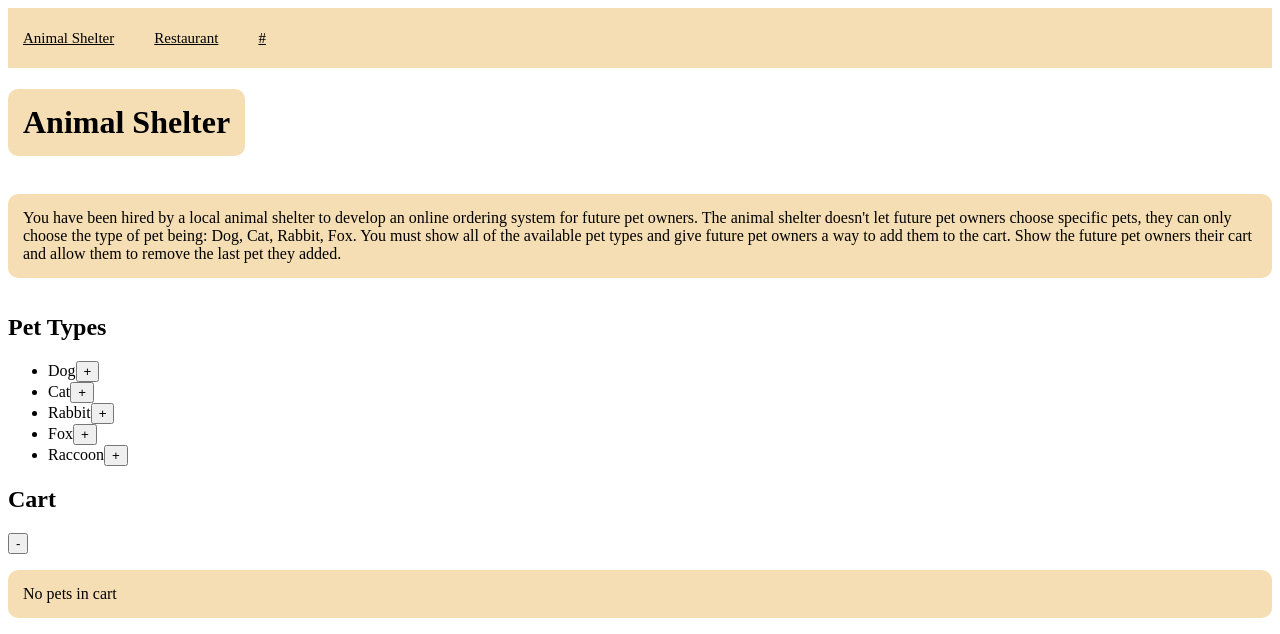
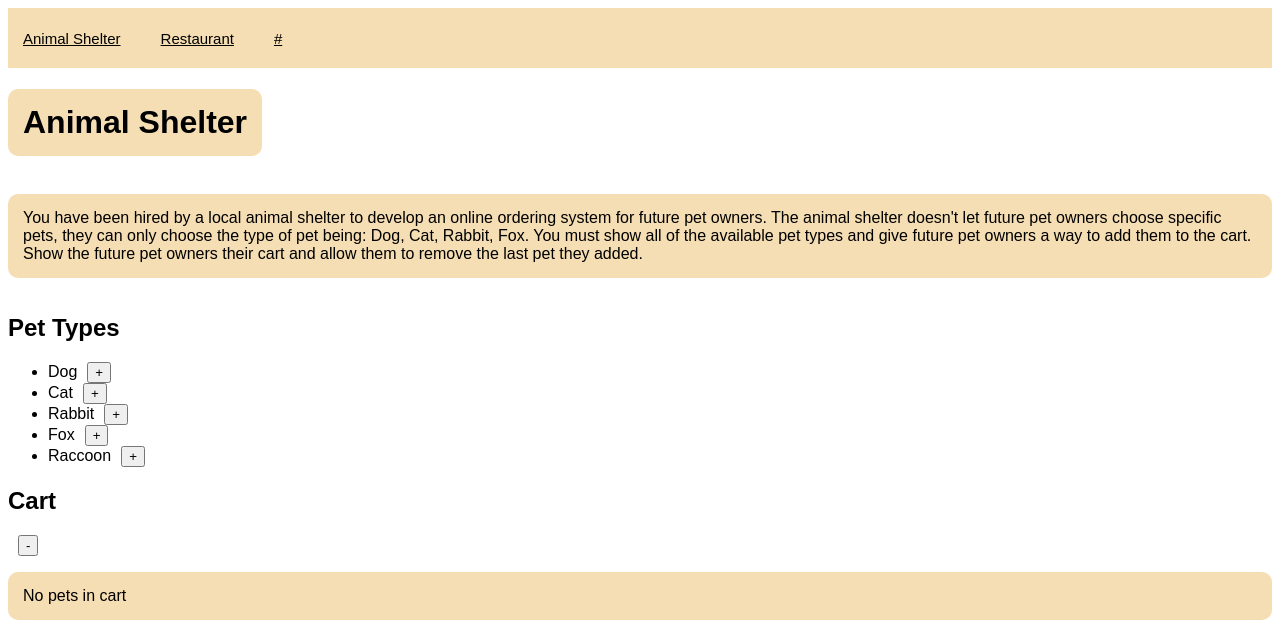
Before and after one commit to KayHolly/raccoons, a plain HTML site: page homework-5/index.html in a window 1280 px wide. Shown: the top 634 px of the page. Drawn offline with Linux system fonts and the light colour scheme.

Commit message:
added font

```diff
--- a/homework-5/style.css
+++ b/homework-5/style.css
@@ -23,3 +23,11 @@ nav a{
     color: black;
     font-size: 15px;
 }
+
+body {
+    font-family: Arial, sans-serif;
+}
+button {
+    margin-left: 10px;
+    cursor: pointer;
+}
```
